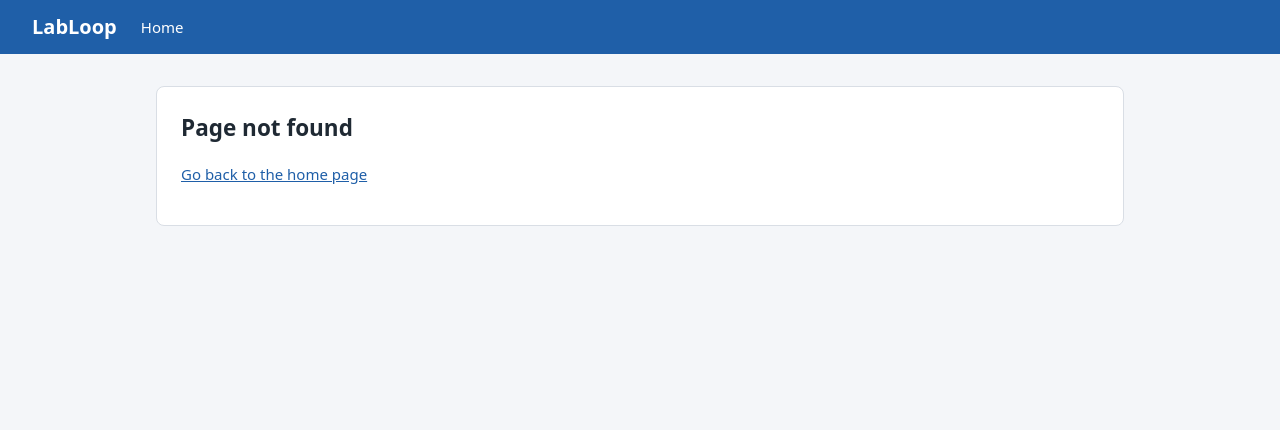
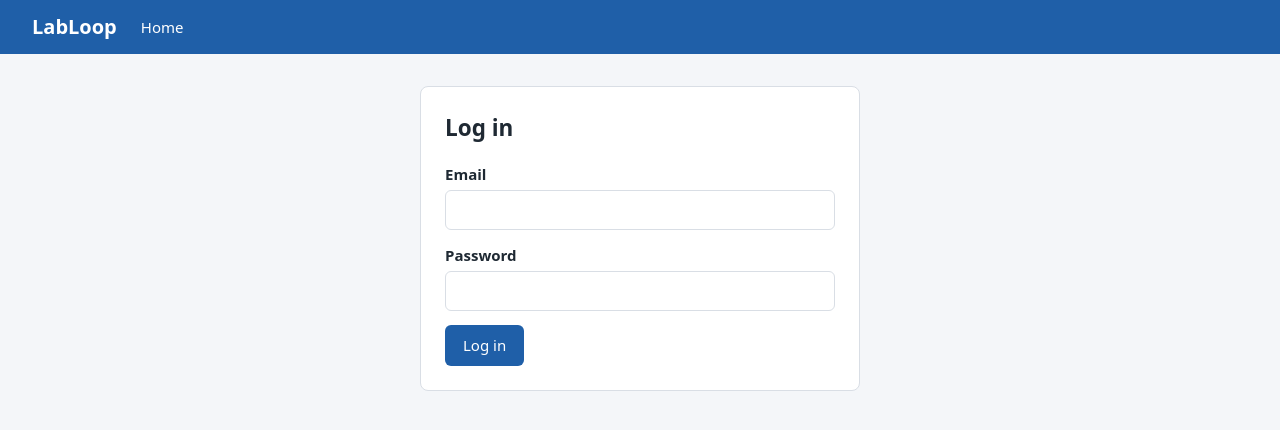
Before and after one commit to hashirrafique/LabLoop, a React (Vite) app in the folder client/: page /login in a window 1280 px wide. Before the commit this address had no page. Shown: the top 430 px of the page. Built offline with nearby package versions, Linux system fonts and the light colour scheme.

Commit message:
LL-7 Login page and auth context on the client

```diff
--- a/client/src/App.jsx
+++ b/client/src/App.jsx
@@ -1,6 +1,7 @@
 import { Routes, Route } from 'react-router-dom'
 import NavBar from './components/NavBar.jsx'
 import Home from './pages/Home.jsx'
+import Login from './pages/Login.jsx'
 import NotFound from './pages/NotFound.jsx'
 
 function App() {
@@ -10,6 +11,7 @@ function App() {
       <main className="container">
         <Routes>
           <Route path="/" element={<Home />} />
+          <Route path="/login" element={<Login />} />
           <Route path="*" element={<NotFound />} />
         </Routes>
       </main>
--- a/client/src/api.js
+++ b/client/src/api.js
@@ -1,10 +1,13 @@
 // All API calls go through this function.
 // In development Vite forwards /api to the Express server (see vite.config.js).
 export async function api(path, options = {}) {
+  const token = localStorage.getItem('token')
+
   const res = await fetch('/api' + path, {
     ...options,
     headers: {
       'Content-Type': 'application/json',
+      ...(token ? { Authorization: 'Bearer ' + token } : {}),
       ...options.headers,
     },
   })
--- /dev/null
+++ b/client/src/context/AuthContext.jsx
@@ -0,0 +1,45 @@
+import { createContext, useContext, useEffect, useState } from 'react'
+import { api } from '../api.js'
+
+const AuthContext = createContext(null)
+
+export function AuthProvider({ children }) {
+  const [user, setUser] = useState(null)
+  // only need to wait if there is a saved token to check
+  const [loading, setLoading] = useState(() => !!localStorage.getItem('token'))
+
+  // if a token is already saved, ask the server who it belongs to (keeps you logged in after refresh)
+  useEffect(() => {
+    if (!localStorage.getItem('token')) return
+
+    api('/auth/me')
+      .then((data) => setUser(data.user))
+      .catch(() => localStorage.removeItem('token'))
+      .finally(() => setLoading(false))
+  }, [])
+
+  async function login(email, password) {
+    const data = await api('/auth/login', {
+      method: 'POST',
+      body: JSON.stringify({ email, password }),
+    })
+    localStorage.setItem('token', data.token)
+    setUser(data.user)
+    return data.user
+  }
+
+  function logout() {
+    localStorage.removeItem('token')
+    setUser(null)
+  }
+
+  return (
+    <AuthContext.Provider value={{ user, loading, login, logout }}>
+      {children}
+    </AuthContext.Provider>
+  )
+}
+
+export function useAuth() {
+  return useContext(AuthContext)
+}
--- a/client/src/main.jsx
+++ b/client/src/main.jsx
@@ -3,11 +3,14 @@ import { createRoot } from 'react-dom/client'
 import { BrowserRouter } from 'react-router-dom'
 import './index.css'
 import App from './App.jsx'
+import { AuthProvider } from './context/AuthContext.jsx'
 
 createRoot(document.getElementById('root')).render(
   <StrictMode>
     <BrowserRouter>
-      <App />
+      <AuthProvider>
+        <App />
+      </AuthProvider>
     </BrowserRouter>
   </StrictMode>,
 )
--- /dev/null
+++ b/client/src/pages/Login.jsx
@@ -0,0 +1,54 @@
+import { useState } from 'react'
+import { useNavigate } from 'react-router-dom'
+import { useAuth } from '../context/AuthContext.jsx'
+
+function Login() {
+  const { login } = useAuth()
+  const navigate = useNavigate()
+  const [email, setEmail] = useState('')
+  const [password, setPassword] = useState('')
+  const [error, setError] = useState('')
+  const [submitting, setSubmitting] = useState(false)
+
+  async function handleSubmit(e) {
+    e.preventDefault()
+    setError('')
+    setSubmitting(true)
+    try {
+      await login(email, password)
+      navigate('/')
+    } catch (err) {
+      setError(err.message)
+    } finally {
+      setSubmitting(false)
+    }
+  }
+
+  return (
+    <div className="card form-card">
+      <h2>Log in</h2>
+      {error && <p className="alert alert-error">{error}</p>}
+
+      <form onSubmit={handleSubmit}>
+        <label>
+          Email
+          <input type="email" value={email} onChange={(e) => setEmail(e.target.value)} required />
+        </label>
+        <label>
+          Password
+          <input
+            type="password"
+            value={password}
+            onChange={(e) => setPassword(e.target.value)}
+            required
+          />
+        </label>
+        <button type="submit" disabled={submitting}>
+          {submitting ? 'Logging in...' : 'Log in'}
+        </button>
+      </form>
+    </div>
+  )
+}
+
+export default Login
```
